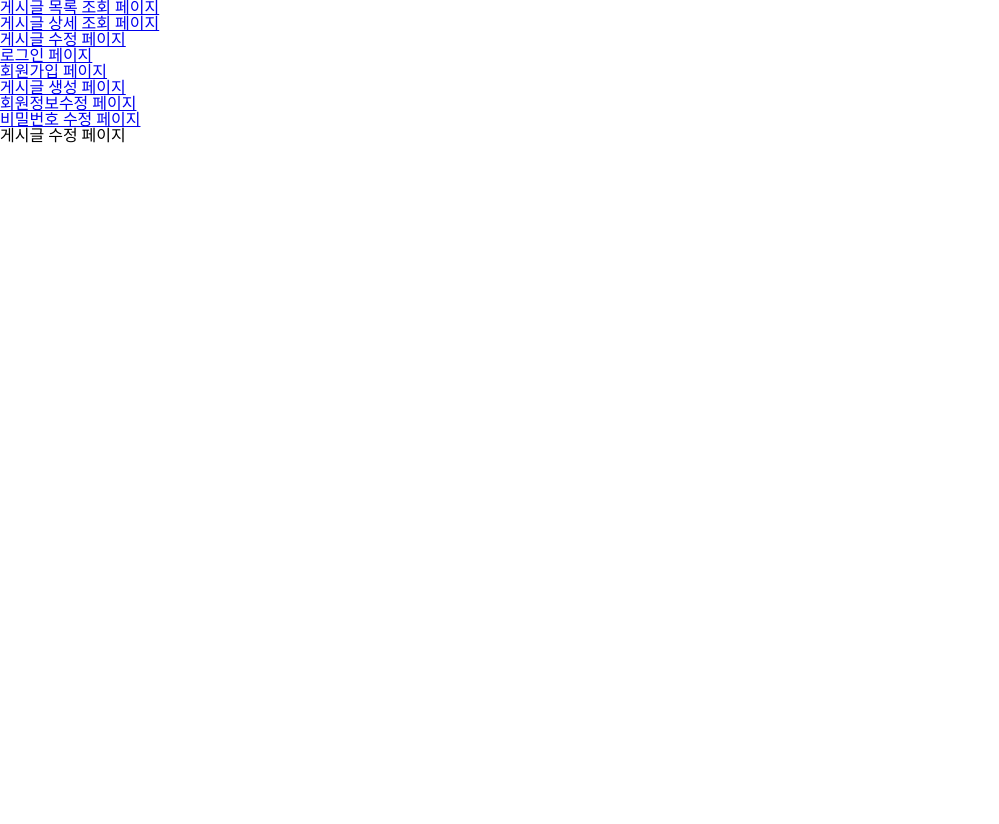
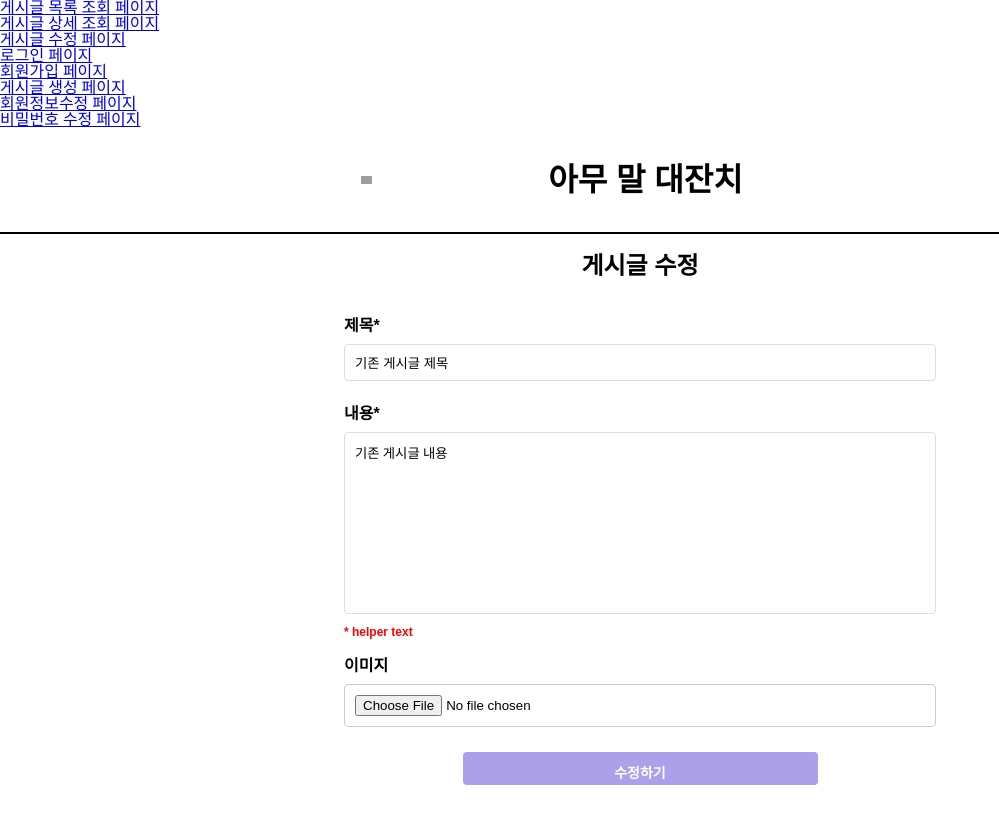
Before and after one commit to Recyclingbottle/react-amumal-fe, a React (Create React App) app: page /edit-post/1 in a window 1280 px wide. Shown: the top 824 px of the page, without its empty margins (0-999 px from the left). Before the commit the page ends 800 px from the top, so only its background shows below. Built offline with nearby package versions, Linux system fonts and the light colour scheme; grey boxes are pictures that could not be loaded.

Commit message:
아직 미완성 페이지 초기화 코드 변경

```diff
--- a/src/pages/PasswordChangePage.js
+++ b/src/pages/PasswordChangePage.js
@@ -1,7 +1,12 @@
 import React from "react";
-
+import Navbar from "../components/Navbar";
 function PasswordChangePage() {
-  return <div>비밀번호 수정 페이지</div>;
+  return (
+    <>
+      <Navbar showBackButton={false} ShowProfileImage={true}></Navbar>
+      <p>비밀번호 수정 페이지</p>
+    </>
+  );
 }
 
 export default PasswordChangePage;
--- a/src/pages/PostDetailPage.js
+++ b/src/pages/PostDetailPage.js
@@ -1,7 +1,16 @@
 import React from "react";
+import { useParams } from "react-router-dom";
+import Navbar from "../components/Navbar";
 
-function PostDetailPage() {
-  return <div>게시글 상세 조회 페이지</div>;
-}
+const PostDetailPage = () => {
+  const { postId } = useParams();
+
+  return (
+    <>
+      <Navbar showBackButton={true} ShowProfileImage={true}></Navbar>
+      <div>이 게시글의 번호는 {postId}번입니다.</div>
+    </>
+  );
+};
 
 export default PostDetailPage;
--- a/src/pages/PostEditPage.js
+++ b/src/pages/PostEditPage.js
@@ -1,7 +1,40 @@
-import React from "react";
+import React, { useEffect, useState } from "react";
+import { useParams } from "react-router-dom";
+import Navbar from "../components/Navbar";
+import PostForm from "../forms/PostForm";
+import styles from "../style/PostCreatePage.module.css";
 
 function PostEditPage() {
-  return <div>게시글 수정 페이지</div>;
+  const { postId } = useParams();
+  const [post, setPost] = useState({ title: "", content: "" });
+
+  // 게시글 데이터 로딩 시뮬레이션
+  useEffect(() => {
+    // 실제 환경에서는 여기서 API 호출을 통해 postId에 해당하는 게시글 정보를 가져옵니다.
+    // 아래는 데이터 로딩을 시뮬레이션 하는 예시 코드입니다.
+    setPost({ title: "기존 게시글 제목", content: "기존 게시글 내용" });
+  }, [postId]);
+
+  // 폼 제출 핸들러, API 업데이트 로직을 여기에 구현
+  const handleSubmit = (title, content, image) => {
+    console.log("수정된 데이터:", { title, content, image });
+    // API 호출로 게시글을 수정하는 로직을 구현합니다.
+  };
+
+  return (
+    <>
+      <Navbar showBackButton={true} showProfileImage={true} />
+      <div className={styles.pageBody}>
+        <h3 className={styles.postCreationTitle}>게시글 수정</h3>
+        <PostForm
+          initialTitle={post.title}
+          initialContent={post.content}
+          onSubmit={handleSubmit}
+          buttonText="수정하기"
+        />
+      </div>
+    </>
+  );
 }
 
 export default PostEditPage;
--- a/src/pages/UserProfileEditPage.js
+++ b/src/pages/UserProfileEditPage.js
@@ -1,7 +1,12 @@
 import React from "react";
-
+import Navbar from "../components/Navbar";
 function UserProfileEditPage() {
-  return <div>회원정보 수정 페이지</div>;
+  return (
+    <>
+      <Navbar showBackButton={true} ShowProfileImage={false}></Navbar>
+      <div>회원정보수정 페이지</div>
+    </>
+  );
 }
 
 export default UserProfileEditPage;
```
Also changed, not shown: src/style/PostDetailPage.css (added).
